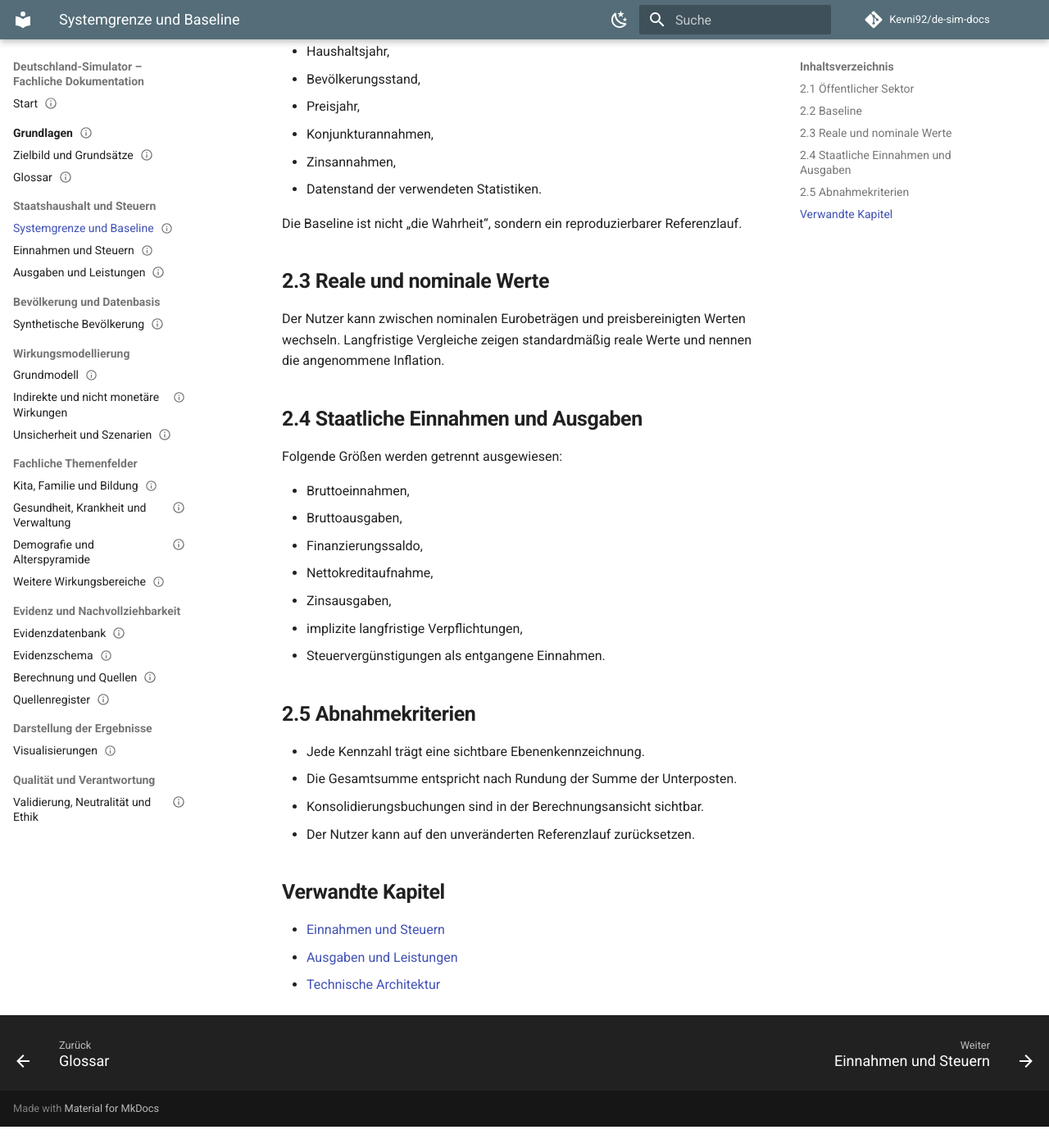
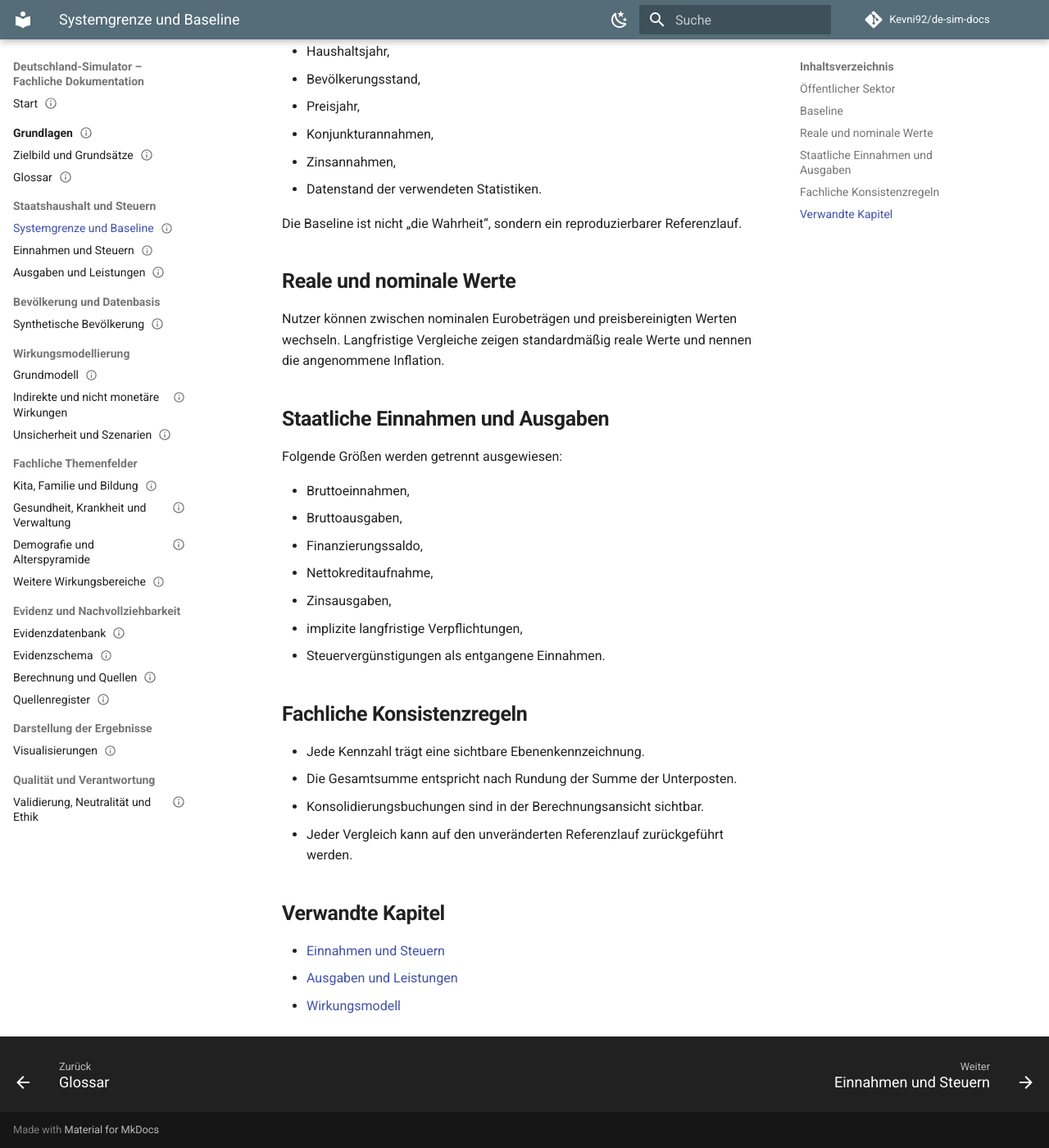
Before and after one commit to Kevni92/de-sim-docs, an MkDocs documentation site: the page built from docs/02-fiskal/systemgrenze-und-baseline.md, in a window 1280 px wide and 1400 px high, scrolled down 649 px. Shown: the whole window at 82% size. Built offline with MkDocs 1.6.1 and Material for MkDocs 9.7.7, drawn with Linux system fonts in a browser that asks for light colours; comment, search, counter and statistics services are not loaded; before the commit the page ends 2023 px from its top, so only the background shows below that; some of the changed text lies outside the part shown.

Commit message:
docs: fiskalische Baseline fachlich formulieren

```diff
--- a/docs/02-fiskal/systemgrenze-und-baseline.md
+++ b/docs/02-fiskal/systemgrenze-und-baseline.md
@@ -1,13 +1,13 @@
 ---
 title: Systemgrenze und Baseline
-summary: Modulares Kapitel des Pflichtenhefts und Research Briefings.
-status: Arbeitsstand 0.3
+summary: Fachliche Abgrenzung des öffentlichen Sektors und Regeln für den Referenzzustand.
+status: Arbeitsstand 0.4
 last_updated: 2026-07-13
 ---
 
-# 2. Systemgrenze und Baseline
+# Systemgrenze und Baseline
 
-## 2.1 Öffentlicher Sektor
+## Öffentlicher Sektor
 
 Der Simulator unterscheidet konsequent:
 
@@ -20,7 +20,7 @@ Der Simulator unterscheidet konsequent:
 
 Transfers zwischen staatlichen Ebenen dürfen in der Gesamtansicht nicht doppelt gezählt werden.
 
-## 2.2 Baseline
+## Baseline
 
 Jede Simulation basiert auf einer versionierten Ausgangslage:
 
@@ -34,11 +34,11 @@ Jede Simulation basiert auf einer versionierten Ausgangslage:
 
 Die Baseline ist nicht „die Wahrheit“, sondern ein reproduzierbarer Referenzlauf.
 
-## 2.3 Reale und nominale Werte
+## Reale und nominale Werte
 
-Der Nutzer kann zwischen nominalen Eurobeträgen und preisbereinigten Werten wechseln. Langfristige Vergleiche zeigen standardmäßig reale Werte und nennen die angenommene Inflation.
+Nutzer können zwischen nominalen Eurobeträgen und preisbereinigten Werten wechseln. Langfristige Vergleiche zeigen standardmäßig reale Werte und nennen die angenommene Inflation.
 
-## 2.4 Staatliche Einnahmen und Ausgaben
+## Staatliche Einnahmen und Ausgaben
 
 Folgende Größen werden getrennt ausgewiesen:
 
@@ -50,15 +50,15 @@ Folgende Größen werden getrennt ausgewiesen:
 - implizite langfristige Verpflichtungen,
 - Steuervergünstigungen als entgangene Einnahmen.
 
-## 2.5 Abnahmekriterien
+## Fachliche Konsistenzregeln
 
 - Jede Kennzahl trägt eine sichtbare Ebenenkennzeichnung.
 - Die Gesamtsumme entspricht nach Rundung der Summe der Unterposten.
 - Konsolidierungsbuchungen sind in der Berechnungsansicht sichtbar.
-- Der Nutzer kann auf den unveränderten Referenzlauf zurücksetzen.
+- Jeder Vergleich kann auf den unveränderten Referenzlauf zurückgeführt werden.
 
 ## Verwandte Kapitel
 
 - [Einnahmen und Steuern](einnahmen-und-steuern.md)
 - [Ausgaben und Leistungen](ausgaben-und-leistungen.md)
-- [Technische Architektur](../08-technik/technische-architektur.md)
+- [Wirkungsmodell](../04-modell/wirkungsmodell.md)
```
